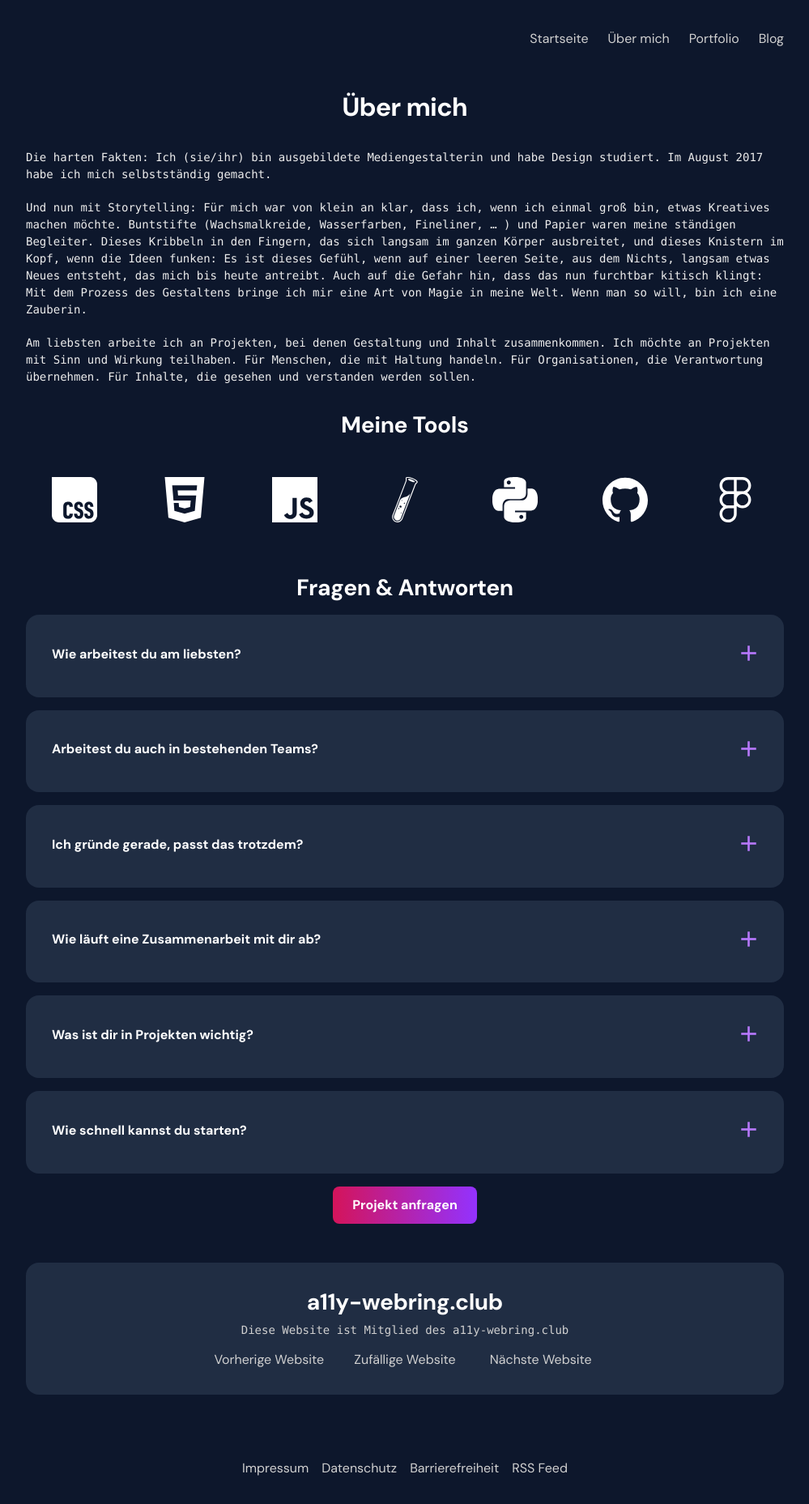
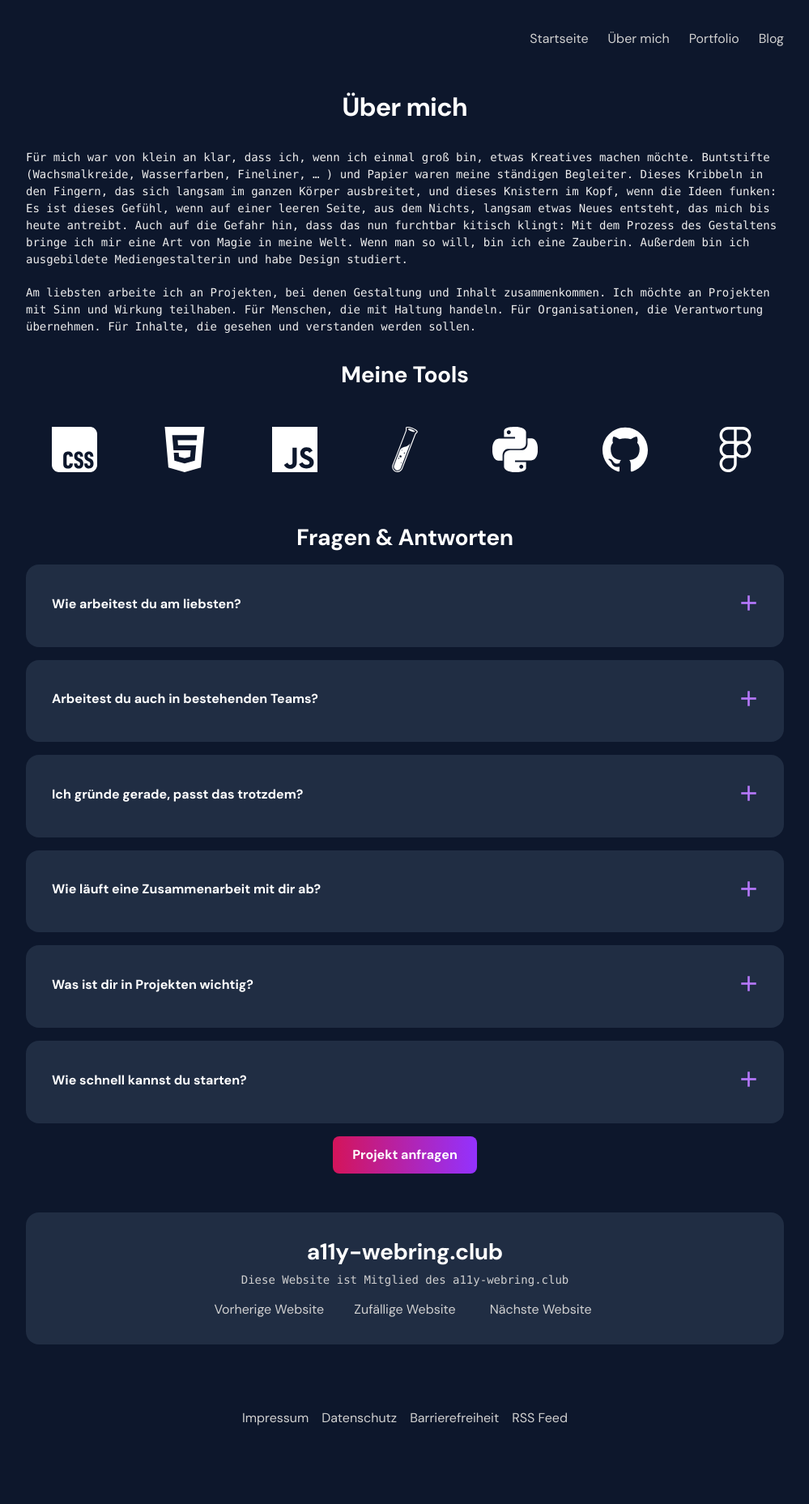
Before and after one commit to enaaacode/annabelle-feiler.github.io, a Jekyll site: the page built from about.html, in a window 1280 px wide. Shown: the whole page at 81% size, without its empty margins (140-1139 px from the left). Built offline with Jekyll 4.4.1, drawn with Linux system fonts in a browser that asks for light colours; after the commit the page ends 1795 px from its top, so only the background shows below that.

Commit message:
edit about me text

```diff
--- a/about.html
+++ b/about.html
@@ -11,20 +11,16 @@ description: Strukturverliebt, code-affin und überzeugte Verfechterin menschzen
 
   <div class="blog-content">
     <p>
-      Die harten Fakten: Ich (sie/ihr) bin ausgebildete Mediengestalterin und
-      habe Design studiert. Im August 2017 habe ich mich selbstständig gemacht.
-    </p>
-    <p>
-      Und nun mit Storytelling: Für mich war von klein an klar, dass ich, wenn
-      ich einmal groß bin, etwas Kreatives machen möchte. Buntstifte
-      (Wachsmalkreide, Wasserfarben, Fineliner, … ) und Papier waren meine
-      ständigen Begleiter. Dieses Kribbeln in den Fingern, das sich langsam im
-      ganzen Körper ausbreitet, und dieses Knistern im Kopf, wenn die Ideen
-      funken: Es ist dieses Gefühl, wenn auf einer leeren Seite, aus dem Nichts,
-      langsam etwas Neues entsteht, das mich bis heute antreibt. Auch auf die
-      Gefahr hin, dass das nun furchtbar kitisch klingt: Mit dem Prozess des
-      Gestaltens bringe ich mir eine Art von Magie in meine Welt. Wenn man so
-      will, bin ich eine Zauberin.
+      Für mich war von klein an klar, dass ich, wenn ich einmal groß bin, etwas
+      Kreatives machen möchte. Buntstifte (Wachsmalkreide, Wasserfarben,
+      Fineliner, … ) und Papier waren meine ständigen Begleiter. Dieses Kribbeln
+      in den Fingern, das sich langsam im ganzen Körper ausbreitet, und dieses
+      Knistern im Kopf, wenn die Ideen funken: Es ist dieses Gefühl, wenn auf
+      einer leeren Seite, aus dem Nichts, langsam etwas Neues entsteht, das mich
+      bis heute antreibt. Auch auf die Gefahr hin, dass das nun furchtbar
+      kitisch klingt: Mit dem Prozess des Gestaltens bringe ich mir eine Art von
+      Magie in meine Welt. Wenn man so will, bin ich eine Zauberin. Außerdem bin
+      ich ausgebildete Mediengestalterin und habe Design studiert.
     </p>
 
     <p>
```
